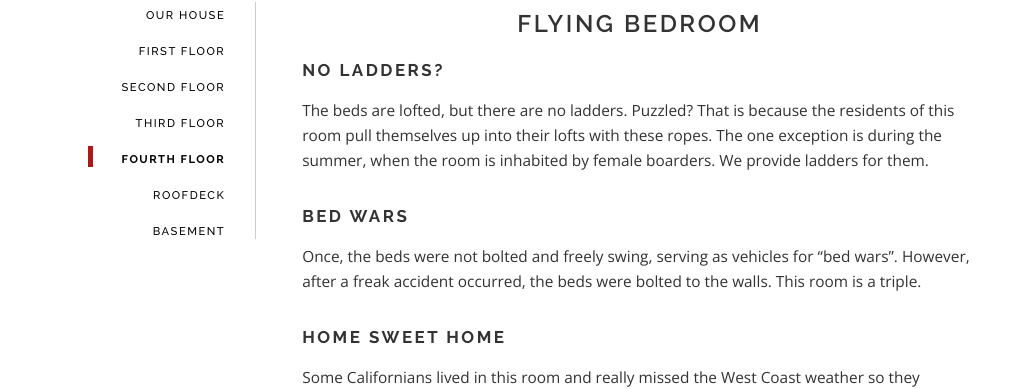
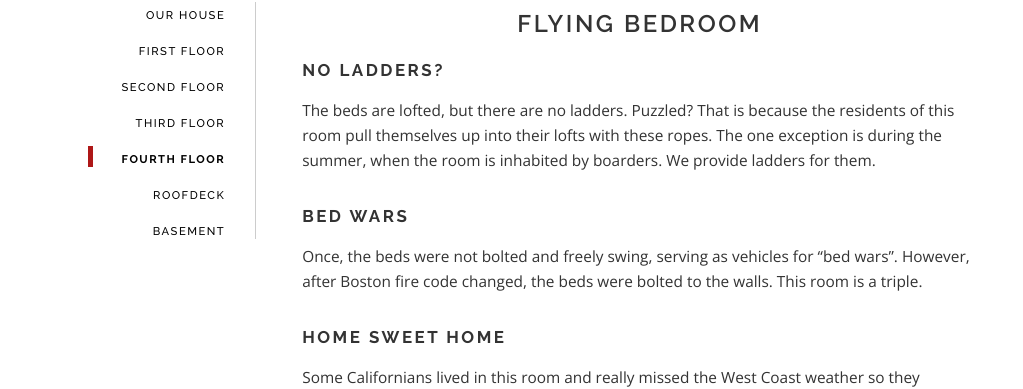
Before and after one commit to pktmasseta/pktmasseta.github.io, a Jekyll site: the page built from _house/fourth.md, in a window 1280 px wide and 1400 px high. Shown: the part 349-738 px from the top of the window, without its empty margins (115-1138 px from the left). Built offline with Jekyll 4.4.1, drawn with Linux system fonts in a browser that asks for light colours; some of the changed text lies outside the part shown.

Commit message:
Update fourth.md

```diff
--- a/_house/fourth.md
+++ b/_house/fourth.md
@@ -6,11 +6,11 @@
 
 ###### No Ladders?
 
-The beds are lofted, but there are no ladders. Puzzled? That is because the residents of this room pull themselves up into their lofts with these ropes. The one exception is during the summer, when the room is inhabited by female boarders. We provide ladders for them.
+The beds are lofted, but there are no ladders. Puzzled? That is because the residents of this room pull themselves up into their lofts with these ropes. The one exception is during the summer, when the room is inhabited by boarders. We provide ladders for them.
 
 ###### Bed Wars
 
-Once, the beds were not bolted and freely swing, serving as vehicles for "bed wars". However, after a freak accident occurred, the beds were bolted to the walls. This room is a triple.
+Once, the beds were not bolted and freely swing, serving as vehicles for "bed wars". However, after Boston fire code changed, the beds were bolted to the walls. This room is a triple.
 
 ###### Home Sweet Home
 
@@ -54,4 +54,4 @@
 
 ###### Team Mural
 
-Gaze around and realize that what you see here is a product of Team Mural: a select group of PKT's finest artisans. During winter work week 2003, this group completely renovated this bathroom based on a Dr. Seuss theme. Each stall panel carefully depicts the PKT version of the popular children's characters. Team Mural is still intact, and hopefully will ride off into the sunset after many more glorious murals.
+Gaze around and realize that what you see here is a product of Team Mural: a select group of PKT's finest artisans. During winter work week 2017, this group completely renovated this bathroom based on a Rick and Morty theme. Team Mural is still intact, and hopefully will ride off into the sunset after many more glorious murals.
```
Also changed, not shown: other parts of _house/fourth.md (+1 -1 lines).
